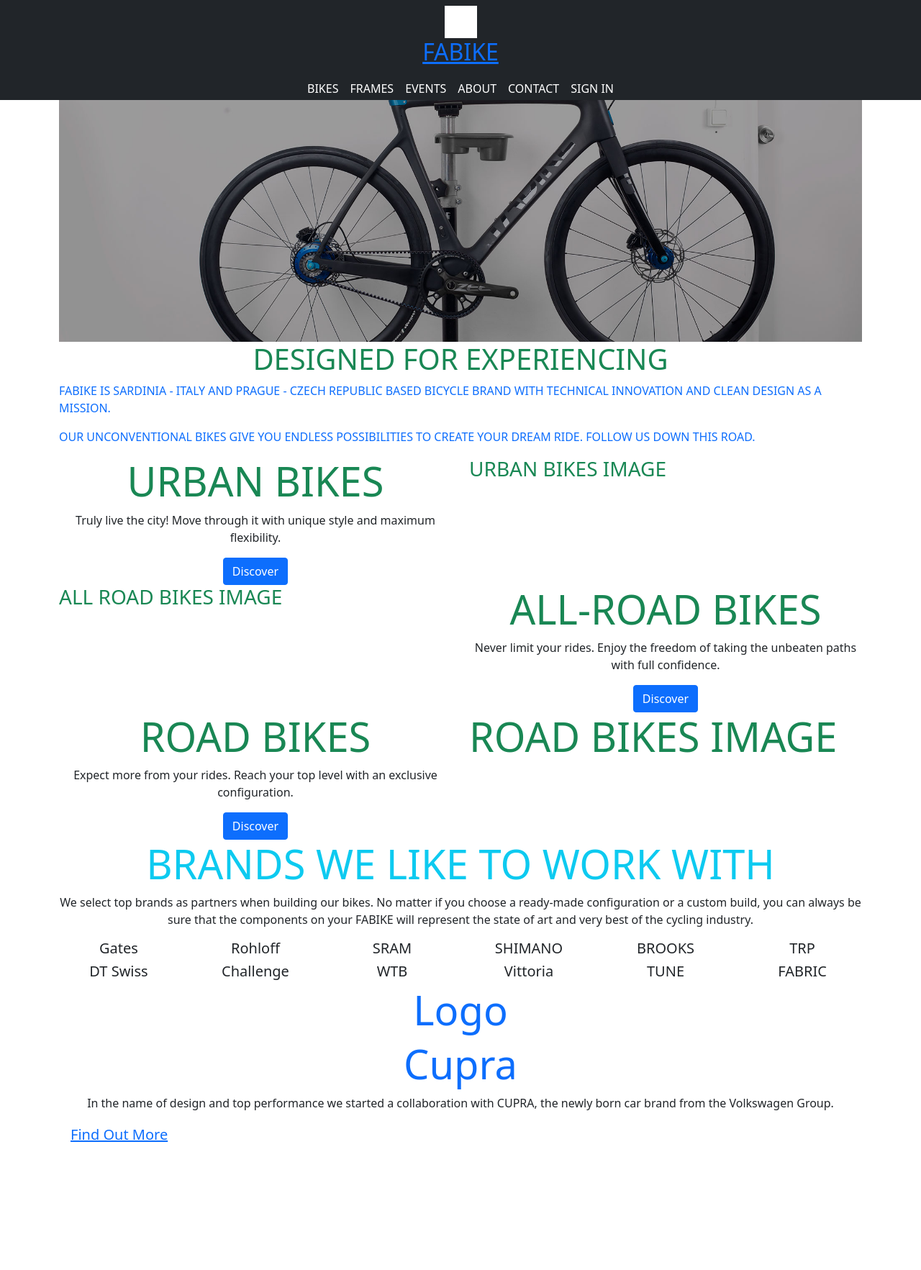
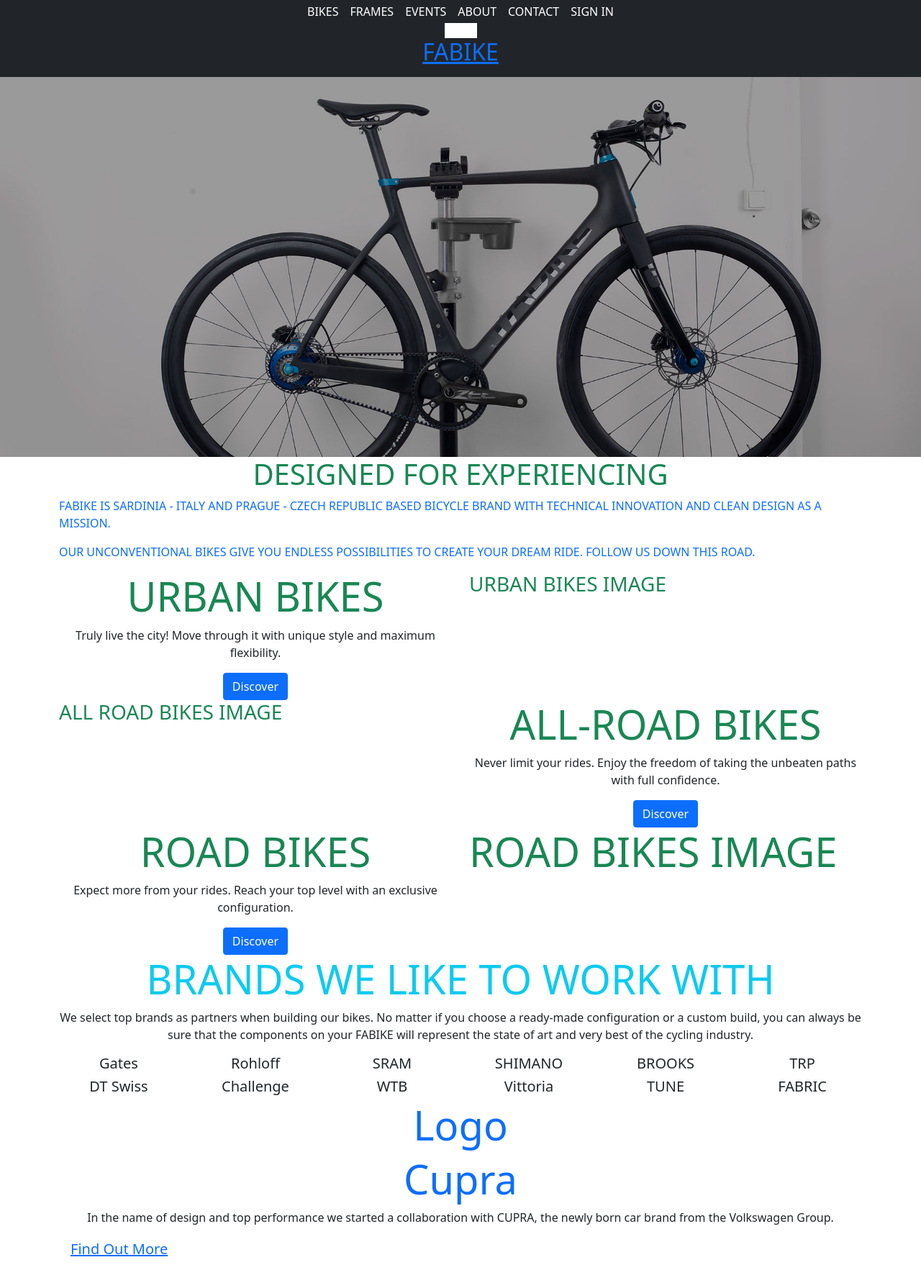
Before and after one commit to OlekSt/Fabike, a Django app: page / in a window 1280 px wide. Shown: the whole page at 72% size. Run offline with Django 3.2, Linux system fonts and the light colour scheme.

Commit message:
Fixed hero image position

```diff
--- a/home/templates/home/index.html
+++ b/home/templates/home/index.html
@@ -1,15 +1,35 @@
 {% extends "base.html" %}
 {% load static %}
 
+{% block header %}
+    {% include 'includes/navbar.html' %}
+{% endblock %}
+
+{% block page_header %}
+    <div class="container header-container">
+        <div class="row">
+            <div class="col"></div>
+        </div>
+    </div>
+{% endblock %}
+
+
+
 {% block content %}
-    <div class="container v-100">
+
+    <div id="hero" class="container-fluid px-0">
         <div class="row">
-            <div class="col">
+            <div class="col w-100 ">
                 <img class="img-fluid" src="{% static 'img/hero_image.jpg' %}" alt="Hero image"/>
-                <h3 class="display-6 text-success text-center">DESIGNED FOR EXPERIENCING</h3>
+                <div>
+                    <h3 class="display-6 text-success text-center">DESIGNED FOR EXPERIENCING</h3>
+                </div>
             </div>
         </div>
-        <div class="row">
+    </div>
+
+    <div class="container v-100">
+        <div class="row my-10">
             <div class="col">
                 <p class="display-7 text-primary text-uppercase mx-30">fabike is sardinia - italy and prague -     Czech republic based bicycle brand with technical innovation and clean design as a mission.
                 </p>
@@ -120,4 +140,5 @@
             </div>
         </div>
     </div>
+
 {% endblock %}
--- a/static/css/base.css
+++ b/static/css/base.css
@@ -13,3 +13,12 @@
 body{
     font-family: 'Noto Sans KR', sans-serif;
 }
+
+/* Navbar */
+#logo{
+    width: 5em;
+}
+
+#hero{
+    padding-top: 90px;
+}
--- a/templates/base.html
+++ b/templates/base.html
@@ -6,14 +6,17 @@
 </head>
 
 <body>
-<header class="container-fluid fixed-top">
-    {% include 'includes/navbar.html' %}
+<header>
+{% block header %}
+{% endblock %}
 </header>
 
-<main>
-    {% block content %}
-    {% endblock %}
-</main>
+{% block page_header %}
+{% endblock %}
+
+{% block content %}
+{% endblock %}
+
 
 <footer>
     {% include 'includes/footer.html' %}
--- a/templates/includes/navbar.html
+++ b/templates/includes/navbar.html
@@ -1,15 +1,16 @@
 {% load static %}
 
+{% block header %}
 <!-- Top navbar -->
-<div class="row bg-dark">
-    <div class="col-12 my-auto py-2 text-center">
-        <a href="{% url 'home' %}">
+<div class="bg-dark fixed-top">
+    <div class="col-12 py-2 text-center">
+        <a href="{% url 'home' %}" class="text-center">
             <img src="{% static 'img/logo/logo_white.jpg' %}" alt="FABIKE logo" height="45px">
-            <h2 class="text-uppercase text-center text-primary">fabike</h2>
+            <h2 class="text-uppercase text-primary">fabike</h2>
         </a>
     </div>
 </div>
-<div class="row bg-dark">
+<div class="bg-dark fixed-top">
     <div class="col-12 my-auto py-0 d-flex justify-content-lg-center">
         <nav class="navbar navbar-expand-lg navbar-light py-1">
             <button class="navbar-toggler btn btn-outline-light" type="button" data-toggle="collapse" data-target="#navbarNavAltMarkup" aria-controls="navbarNavAltMarkup" aria-expanded="false" aria-label="Toggle navigation">
@@ -28,3 +29,4 @@
         </nav>
     </div>
 </div>
+{% endblock %}
```
